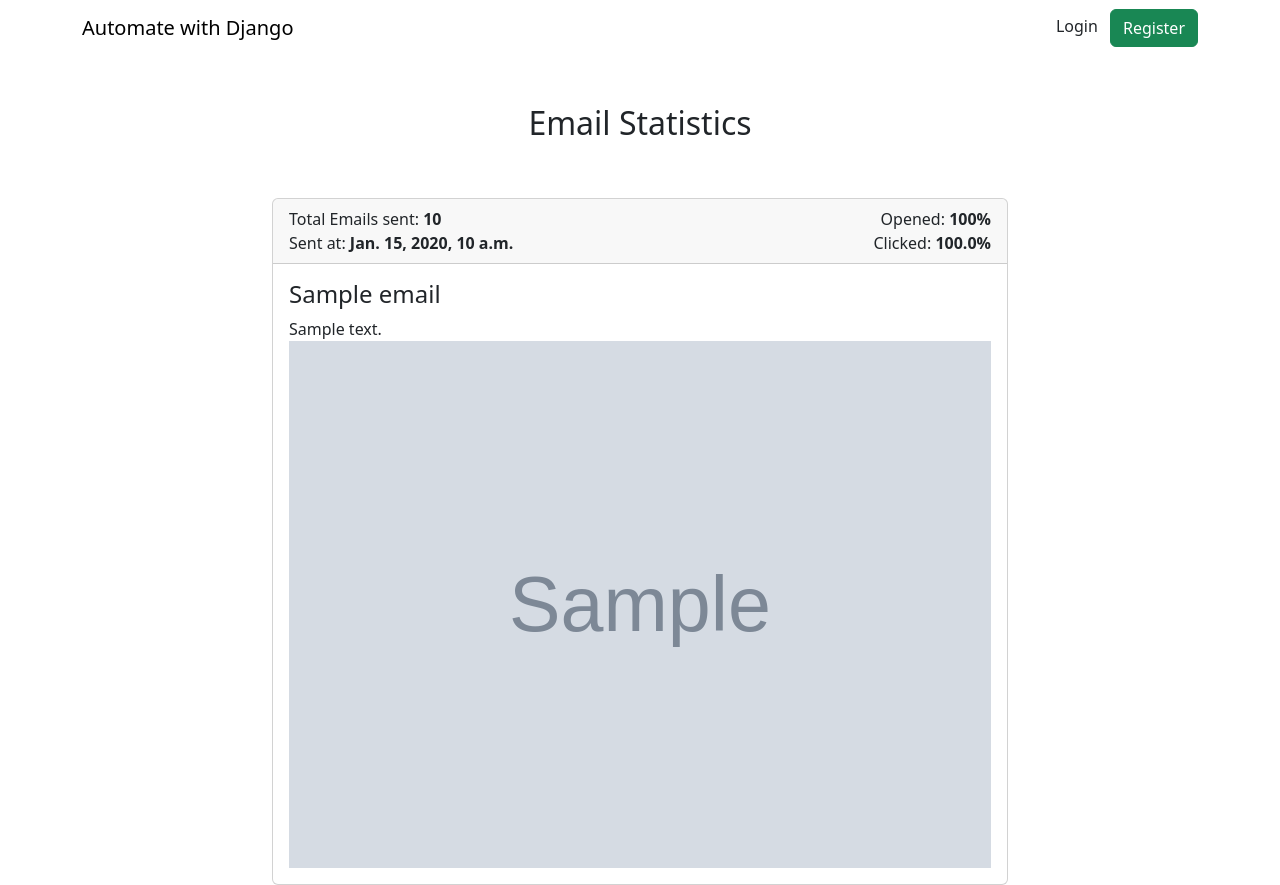
After one commit to Luis-Solano19/Automation_Django, a Django app: page /emails/track/stats/1 in a window 1280 px wide. The commit adds this page. Run offline with Django 5.2, Linux system fonts and the light colour scheme; tables that the repository leaves empty hold one stand-in row (values such as "Sample post"); grey boxes marked "Sample" are stand-in pictures; parts of the project's set-up code (start-up, migrations or seed data) failed here and were passed over; some libraries are stand-ins or nearby versions.

Commit message:
Email tracking system implemented

```diff
--- a/dataentry/tasks.py
+++ b/dataentry/tasks.py
@@ -25,9 +25,9 @@ def import_data_task(absolute_file_path, model_name):
 
     # Notify user by email
     mail_subject = f'Import data to model: - {model_name} - completed.'
-    message = 'You data import finished.'
+    message = f'Data imported to Model: {model_name}, finished.'
     to_email = settings.DEFAULT_TO_EMAIL
-    send_mail_notification(mail_subject, message, to_email)
+    send_mail_notification(mail_subject, message, [to_email])
 
     return 'Data imported successfully'
 
@@ -47,6 +47,6 @@ def export_data_task(model_name):
     message = 'Export data successful, please download the attachment'
     to_email = settings.DEFAULT_TO_EMAIL
 
-    send_mail_notification(mail_subject, message, to_email, attachment=file_path)
+    send_mail_notification(mail_subject, message, [to_email], attachment=file_path)
 
     return 'Export Data task executed successfully'
--- a/dataentry/views.py
+++ b/dataentry/views.py
@@ -62,7 +62,7 @@ def export_data(request):
         # call the export data task
         export_data_task.delay(model_name)
 
-         # show message to user
+        # show message to user
         messages.success(request, 'Your data is being exported, you will be notified once it finishes.')
         return redirect('export_data')
     else:
--- a/emails/models.py
+++ b/emails/models.py
@@ -8,6 +8,11 @@ class List(models.Model):
 
     def __str__(self) -> str:
         return self.email_list
+
+    def count_emails(self):
+        count = Subscriber.objects.filter(email_list = self).count() # return the amount of emails that received an email aka count of emails register to a List
+        return count
+
 
 class Subscriber(models.Model):
     email_list = models.ForeignKey(List, on_delete=models.CASCADE)
@@ -26,3 +31,43 @@ class Email(models.Model):
 
     def __str__(self) -> str:
         return self.subject
+
+    def open_rate(self):
+        total_sent = self.email_list.count_emails()
+        opened_count = EmailTracking.objects.filter(email = self, opened_at__isnull=False).count() # Filter by email, get all, and then count.
+        # opened_at__isnull must be False so we know the email was already opened.
+        # Formula
+        open_rate = (opened_count/total_sent) * 100 if total_sent > 0 else 0
+        return round(open_rate)
+
+    def click_rate(self):
+        total_sent = self.email_list.count_emails()
+        opened_count = EmailTracking.objects.filter(email = self, opened_at__isnull=False).count() # Filter by email, get all, and then count.
+
+        if opened_count > 0:
+            clicked_count = EmailTracking.objects.filter(email = self, clicked_at__isnull=False).count()
+            click_rate = (clicked_count/opened_count) * 100 if total_sent > 0 else 0
+        else:
+            click_rate = 0
+
+        return round(click_rate, 2)
+
+
+
+class Sent(models.Model):
+    email = models.ForeignKey(Email, on_delete=models.CASCADE, null=True, blank=True)
+    total_sent = models.IntegerField()  # get the amount of emails registered to a LIST.
+
+    def __str__(self) -> str:
+        return f"{self.email.subject} - {self.total_sent} emails sent" # it will be like: email subject - 3 emails sent
+
+
+class EmailTracking(models.Model):
+    email = models.ForeignKey(Email, on_delete=models.CASCADE, null=True, blank=True)
+    subscriber = models.ForeignKey(Subscriber, on_delete=models.CASCADE, null=True, blank=True)
+    unique_id = models.CharField(max_length=255, unique=True)
+    opened_at = models.DateTimeField(null=True, blank=True)
+    clicked_at = models.DateTimeField(null=True, blank=True)
+
+    def __str__(self) -> str:
+        return self.email.subject
--- a/emails/tasks.py
+++ b/emails/tasks.py
@@ -3,9 +3,9 @@ from dataentry.utils import send_mail_notification
 
 
 @app.task
-def send_email_task(mail_subject, message, to_email, attachment):
+def send_email_task(mail_subject, message, to_email, attachment, email_id):
     try:
-        send_mail_notification(mail_subject, message, to_email, attachment)
+        send_mail_notification(mail_subject, message, to_email, attachment, email_id)
     except Exception as e:
         raise e
 
--- a/emails/urls.py
+++ b/emails/urls.py
@@ -3,4 +3,8 @@ from . import views
 
 urlpatterns = [
     path('send-email/', views.send_email, name='send_email'),
+    path('track/click/<unique_id>/', views.track_click, name='track_click'),
+    path('track/open/<unique_id>/', views.track_open, name='track_open'),
+    path('track/dashboard/', views.track_dashboard, name='track_dashboard'),
+    path('track/stats/<int:pk>', views.track_stats, name='track_stats'),
 ]
--- a/emails/views.py
+++ b/emails/views.py
@@ -1,10 +1,13 @@
-from django.shortcuts import redirect, render
+from django.http import HttpResponse, HttpResponseRedirect
+from django.shortcuts import redirect, render, get_object_or_404
 from .forms import EmailForm
 from django.contrib import messages
 from dataentry.utils import send_mail_notification
 from django.conf import settings
-from .models import Subscriber
+from .models import Email, Sent, Subscriber, EmailTracking
 from .tasks import send_email_task
+from django.db.models import Sum
+from django.utils import timezone
 
 # Create your views here.
 
@@ -13,14 +16,15 @@ def send_email(request):
     if request.method == "POST":
         form = EmailForm(request.POST, request.FILES)
         if form.is_valid():
-            form = form.save()
+            email_object = form.save()
+
             # Send an Email.
             mail_subject = request.POST.get('subject')
             message = request.POST.get('body')
             email_list = request.POST.get('email_list')
 
             # Access the selected email list
-            email_list = form.email_list
+            email_list = email_object.email_list
 
             # Extract email addresses from the subscribers based on relation with List.
             subscribers = Subscriber.objects.filter(email_list=email_list)
@@ -29,13 +33,15 @@ def send_email(request):
 
             attachment = None
 
-            if form.attachment:
-                attachment = form.attachment.path
+            if email_object.attachment:
+                attachment = email_object.attachment.path # verify if an attachment was added
             else:
                 attachment = None
 
+            email_id = email_object.id # recover email id so we can later create the Sent object
+
             # Handover email sending task to celery
-            send_email_task.delay(mail_subject, message, to_email, attachment)
+            send_email_task.delay(mail_subject, message, to_email, attachment, email_id)
 
             # Display success Message
             messages.success(request, 'Email sent successfully')
@@ -47,3 +53,67 @@ def send_email(request):
             'form':form
         }
         return render(request, 'emails/send-email.html', context)
+
+
+
+def track_dashboard(request):
+    emails = Email.objects.all().annotate(total_sent=Sum('sent__total_sent')).order_by('-sent_at') # As if we were asigning total_sent field to Email object
+    # the sum() comes from model -> sent__total_sent
+
+    context = {
+        'emails':emails
+    }
+    return render(request, 'emails/track_dashboard.html', context)
+
+def track_stats(request, pk):
+    email = get_object_or_404(Email, pk=pk)
+    sent = Sent.objects.get(email=email)
+
+    context = {
+        'email':email,
+        'total_sent':sent.total_sent
+    }
+    return render(request, 'emails/track_stats.html', context)
+
+
+# When user clicks on a URL in the email.
+def track_click(request, unique_id):
+    # to detect clicks we append our domain and unique id to the url:
+    # https://domain.com/emails/track/click/uniqueid?url=https://domain.com/link
+    # so the request will come first to our server and through that unique id we can obtain info.
+    try:
+        email_tracking = EmailTracking.objects.get(unique_id = unique_id)
+        # because in the tracking link after the ? is a url so is a parameter argument.
+        url = request.GET.get('url')
+        if not email_tracking.clicked_at:
+            email_tracking.clicked_at = timezone.now()
+            email_tracking.save()
+
+            # We use HttResponseRedirect because it is a server response
+            return HttpResponseRedirect(url)
+        else:
+            return HttpResponseRedirect(url)
+    except:
+        return HttpResponse('Email click tracking record not found')
+
+
+# When user opens the email
+def track_open(request, unique_id):
+    # to track the open rate, we are going to pass our server domain and open view to an img tag.
+    # <img src="https://domain.com/emails/track/open/uniqueid/" width=1, height=1>
+    # so when user clicks on image, it doesnt display but it triggers the open view.
+    # however it is not 100% accurate cuz some email apps auto fetches images to display them so it counts as if they opened it
+    # its a common issue, that is why most focus on click rate instead of opening rate
+    # Log the request to verify
+    try:
+        email_tracking = EmailTracking.objects.get(unique_id = unique_id)
+        # Check if the opened_at field is already set or no
+        if not email_tracking.opened_at:
+            email_tracking.opened_at = timezone.now()
+            email_tracking.save()
+            return HttpResponse('Email opened successfully')
+        else:
+            print('Email already opened.')
+            return HttpResponse('Email already opened')
+    except:
+        return HttpResponse('Email tracking record not found')
--- a/templates/alerts.html
+++ b/templates/alerts.html
@@ -3,6 +3,7 @@
 <div class="messages" id="messages">
     {% for message in messages %}
         <div {% if message.tags %} class=" alert alert-{{message.tags}}" {% endif %}>{{message}}</div>
+
     {% endfor %}
 </div>
 {% endif %}
--- /dev/null
+++ b/templates/emails/track_stats.html
@@ -0,0 +1,40 @@
+{% extends 'base.html' %}
+
+{% block content %}
+    <div class="container">
+        <h2 class="text-center p-5">Email Statistics</h2>
+        <div class="row">
+            <div class="col-md-8 mx-auto">
+                <div class="card">
+                    <div class="card-header">
+                      <div class="row">
+                        <div class="col-md-6">
+                            Total Emails sent: <b>{{total_sent}}</b> <br>
+                            Sent at: <b>{{ email.sent_at }}</b>
+                        </div>
+                        <div class="col-md-6 text-end">
+                            Opened: <b>{{email.open_rate}}%</b> <br>
+                            Clicked: <b>{{email.click_rate}}%</b>
+                        </div>
+                      </div>
+                    </div>
+                    <div class="card-body">
+                        <h4>{{ email.subject }}</h4>
+                        <div class="mail-body">
+                            {{ email.body | safe }} <!-- prints html tags -->
+                        </div>
+                        {% if email.attachment %}
+                            <div class="attachment">
+                                <img src="{{ email.attachment.url }}" alt="" width="100%">
+                            </div>
+                        {% else %}
+                            <div class="no-attachment">
+                                <p> No attachments</p>
+                            </div>
+                        {% endif %}
+                    </div>
+                  </div>
+            </div>
+        </div>
+    </div>
+{% endblock %}
--- a/templates/home.html
+++ b/templates/home.html
@@ -50,7 +50,7 @@
     <div class="row pt-5">
         <!-- Email Tracking -->
         <div class="col-md-4">
-            <a href="#" class="text-decoration-none text-warning">
+            <a href="{% url 'track_dashboard' %}" class="text-decoration-none text-warning">
                 <div class="card shadow alert alert-warning" style="width: 400px;">
                     <div class="card-header">
                     <h4>Email Tracking</h4>
```
Also changed, not shown: awd_main/settings.py (+23 -7 lines), dataentry/utils.py (+62 -6 lines), emails/admin.py (+11 -2 lines), templates/emails/track_dashboard.html (added, +35 -0 lines), emails/migrations/0009_emailtracking.py (added), emails/migrations/0010_sent.py (added), 1 other file.
